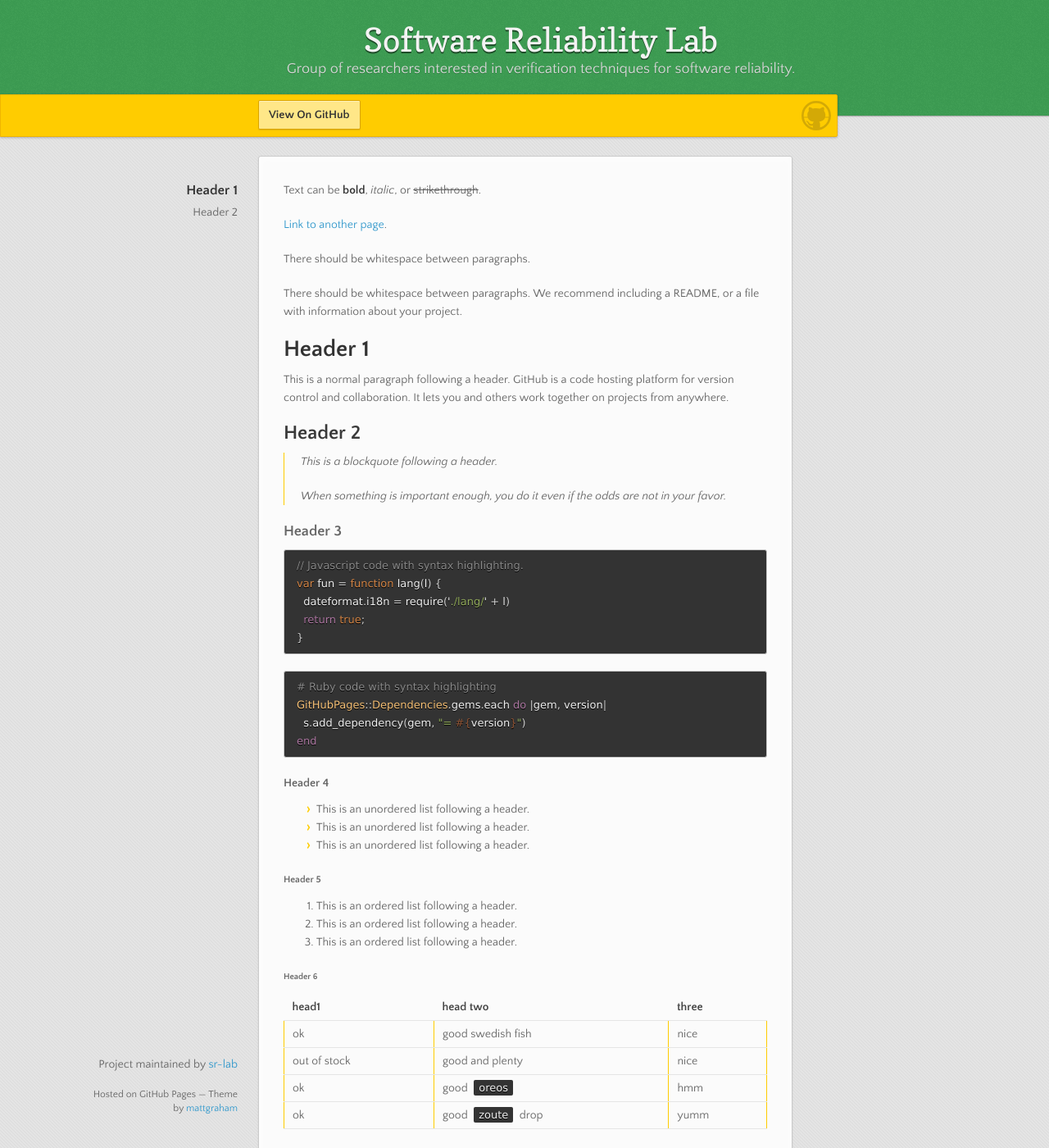
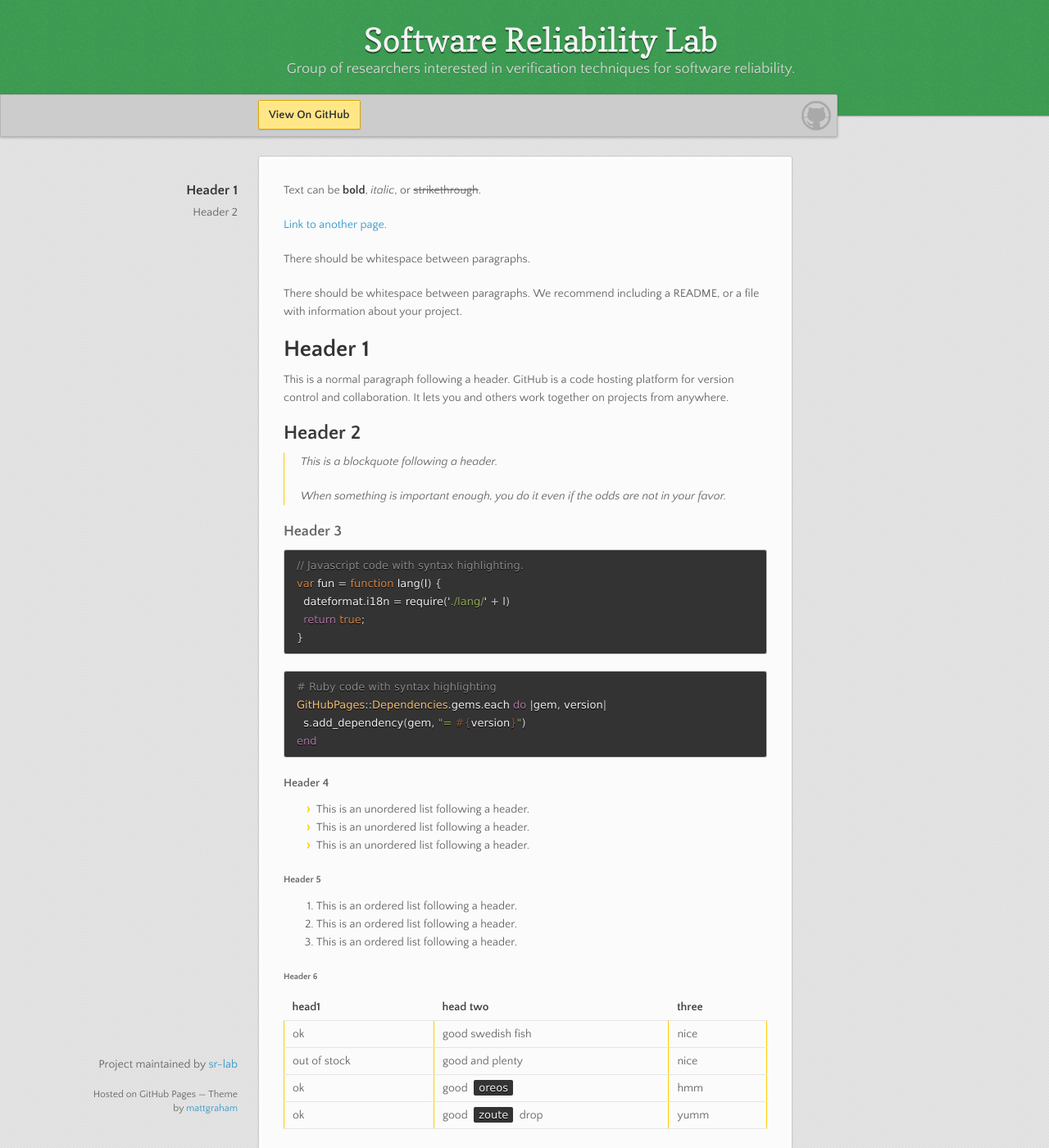
Before and after one commit to sr-lab/sr-lab.github.io.old, a Jekyll site: the page built from index.md, in a window 1280 px wide and 1400 px high. Shown: the whole window at 82% size. Built offline with Jekyll 4.4.1, drawn with Linux system fonts in a browser that asks for light colours.

Commit message:
Make banner not yellow

```diff
--- a/_sass/jekyll-theme-leap-day.scss
+++ b/_sass/jekyll-theme-leap-day.scss
@@ -190,8 +190,8 @@ header {
   margin-right:-382px;
   position: fixed;
   top: 115px;
-  background: #ffcc00;
-  border: 1px solid #f0b500;
+  background: #cccccc;
+  border: 1px solid #b5b5b5;
   box-shadow: 0px 1px 3px rgba(0,0,0,.25);
   border-radius: 0px 2px 2px 0px;
   padding-right: 10px;
```
